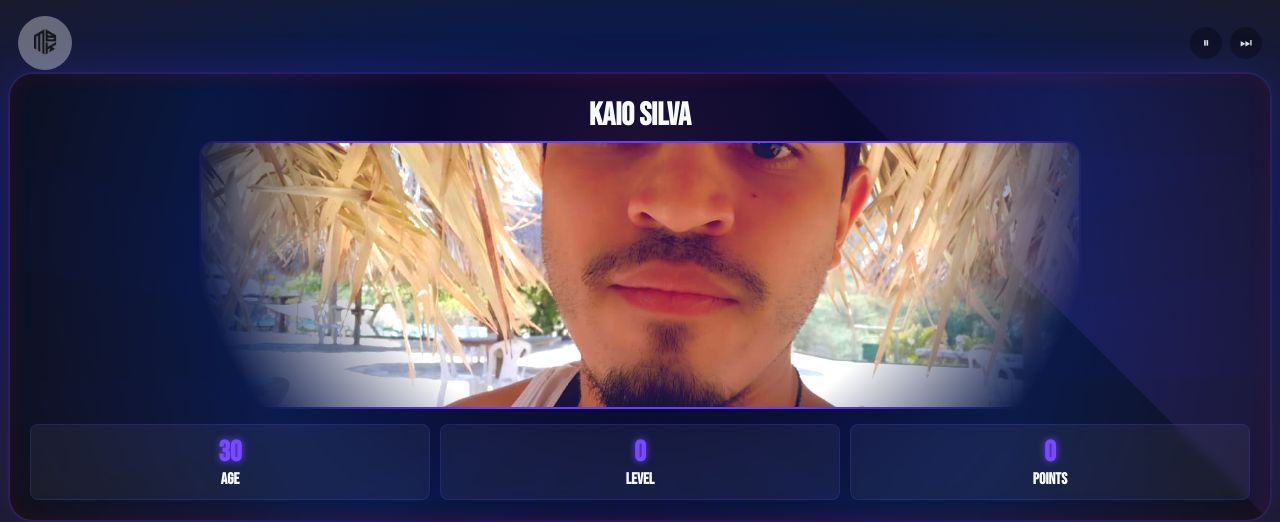
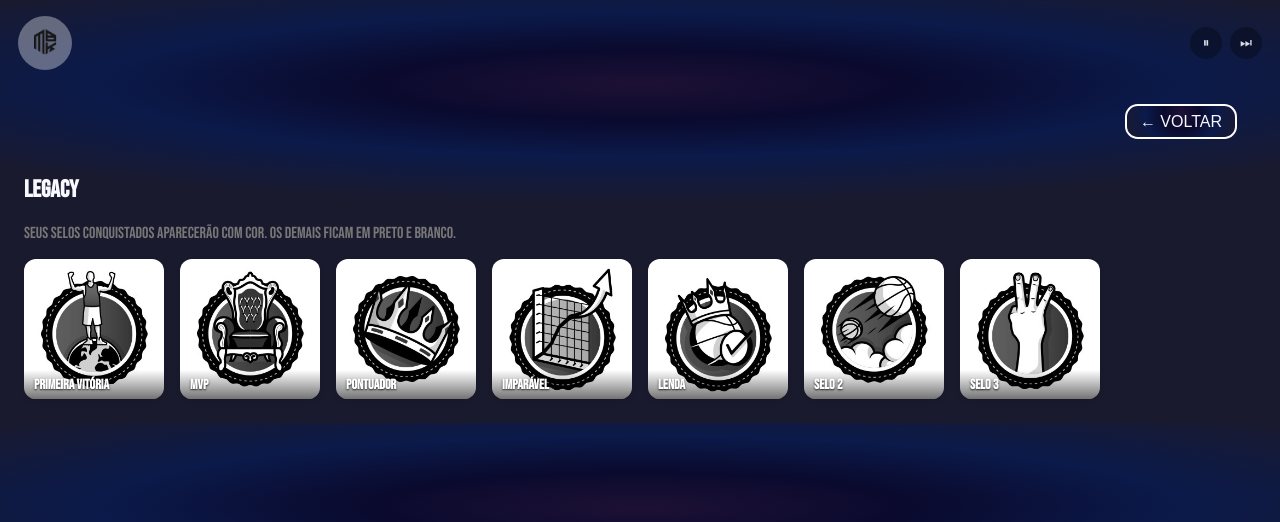
Before and after one commit to olimpiokaio/MBK, an Angular app: page /legacy in a window 1280 px wide. Before the commit this address led to /. Shown: the top 522 px of the page. Built offline with nearby package versions, Linux system fonts and the light colour scheme.

Commit message:
adicionando selos em legacy

```diff
--- a/src/app/app.routes.ts
+++ b/src/app/app.routes.ts
@@ -3,11 +3,13 @@ import { HomeComponent } from './home/home.component';
 import { PlayComponent } from './play/play.component';
 import { MatchComponent } from './match/match.component';
 import { CommunityComponent } from './community/community.component';
+import { LegacyComponent } from './legacy/legacy.component';
 
 export const routes: Routes = [
   { path: '', component: HomeComponent },
   { path: 'play', component: PlayComponent },
   { path: 'community', component: CommunityComponent },
+  { path: 'legacy', component: LegacyComponent },
   { path: 'match/:id', component: MatchComponent },
   { path: '**', redirectTo: '' }
 ];
--- a/src/app/home/home.component.html
+++ b/src/app/home/home.component.html
@@ -5,7 +5,7 @@
     <div class="home-play" routerLink="/community" type="button">
       <h1>partida</h1>
     </div>
-    <div class="home-legacy">
+    <div class="home-legacy" routerLink="/legacy" type="button">
       <h1>Legacy</h1>
       <span>Trophies / Stamps</span>
     </div>
--- a/src/app/legacy/legacy.component.css
+++ b/src/app/legacy/legacy.component.css
@@ -0,0 +1,55 @@
+.legacy-container {
+  padding: 16px;
+}
+
+.top-bar {
+  margin-top: 1rem;
+  text-align: right;
+  padding: 0 1.2rem 1rem 0;
+}
+
+.subtitle {
+  color: #777;
+  margin-bottom: 16px;
+}
+
+.selo-grid {
+  display: grid;
+  grid-template-columns: repeat(auto-fill, minmax(140px, 1fr));
+  gap: 16px;
+}
+
+.selo-card {
+  position: relative;
+  width: 100%;
+  padding-top: 100%; /* 1:1 square */
+  background-size: cover;
+  background-position: center;
+  border-radius: 12px;
+  overflow: hidden;
+  box-shadow: 0 2px 8px rgba(0,0,0,0.15);
+  filter: grayscale(100%); /* default: black & white */
+  transition: transform 0.2s ease, filter 0.2s ease;
+}
+
+.selo-card:hover {
+  transform: translateY(-2px);
+}
+
+/* When earned, show color (future behavior) */
+.selo-card.earned {
+  filter: grayscale(0%);
+}
+
+.selo-name {
+  position: absolute;
+  left: 0;
+  right: 0;
+  bottom: 0;
+  padding: 6px 10px;
+  font-weight: 600;
+  font-size: 14px;
+  color: #fff;
+  text-shadow: 0 1px 2px rgba(0,0,0,0.8);
+  background: linear-gradient(to top, rgba(0,0,0,0.55), rgba(0,0,0,0));
+}
--- a/src/app/legacy/legacy.component.html
+++ b/src/app/legacy/legacy.component.html
@@ -1 +1,21 @@
-<p>legacy works!</p>
+<div class="legacy-container">
+  <div class="top-bar">
+    <app-back-button [back]="true" label="← VOLTAR" ariaLabel="Voltar"></app-back-button>
+  </div>
+  <h2>Legacy</h2>
+  <p class="subtitle">Seus selos conquistados aparecerão com cor. Os demais ficam em preto e branco.</p>
+
+  <div class="selo-grid">
+    <div
+      class="selo-card"
+      *ngFor="let selo of selos"
+      [class.earned]="selo.earned"
+      [style.background-image]="'url(' + selo.image + ')'"
+      role="img"
+      [attr.aria-label]="selo.name"
+      title="{{ selo.name }}"
+    >
+      <div class="selo-name">{{ selo.name }}</div>
+    </div>
+  </div>
+</div>
--- a/src/app/legacy/legacy.component.ts
+++ b/src/app/legacy/legacy.component.ts
@@ -1,12 +1,30 @@
 import { Component } from '@angular/core';
+import { CommonModule } from '@angular/common';
+import { BackButtonComponent } from '../shared/back-button/back-button.component';
+
+interface Selo {
+  id: string;
+  name: string;
+  image: string; // path under /selos/
+  earned?: boolean; // future use
+}
 
 @Component({
   selector: 'app-legacy',
   standalone: true,
-  imports: [],
+  imports: [CommonModule, BackButtonComponent],
   templateUrl: './legacy.component.html',
   styleUrl: './legacy.component.css'
 })
 export class LegacyComponent {
-
+  // List of available selos. When integrating with backend, toggle `earned` to true to show in color.
+  selos: Selo[] = [
+    { id: 'selo-primeira-vitoria', name: 'Primeira Vitória', image: '/selos/selo-primeira-vitoria.jpg', earned: false },
+    { id: 'selo-mvp', name: 'MVP', image: '/selos/selo-mvp.jpg', earned: false },
+    { id: 'selo-pontuador', name: 'Pontuador', image: '/selos/selo-pontuador.jpg', earned: false },
+    { id: 'selo-imparavel', name: 'Imparável', image: '/selos/selo-imparavel.jpg', earned: false },
+    { id: 'selo-lenda', name: 'Lenda', image: '/selos/selo-lenda.jpg', earned: false },
+    { id: 'selo-2', name: 'Selo 2', image: '/selos/selo-2.jpg', earned: false },
+    { id: 'selo-3', name: 'Selo 3', image: '/selos/selo-3.jpg', earned: false },
+  ];
 }
```
